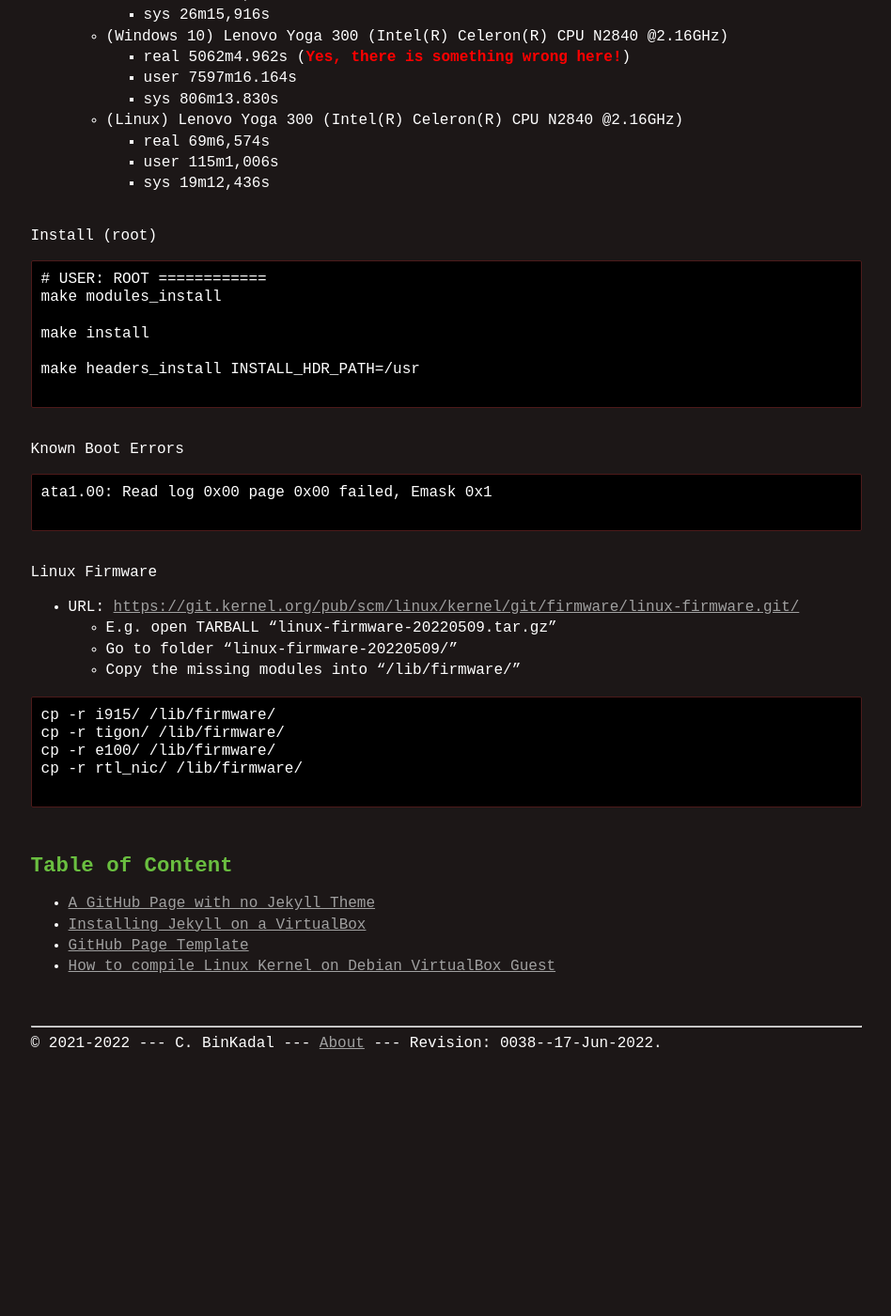
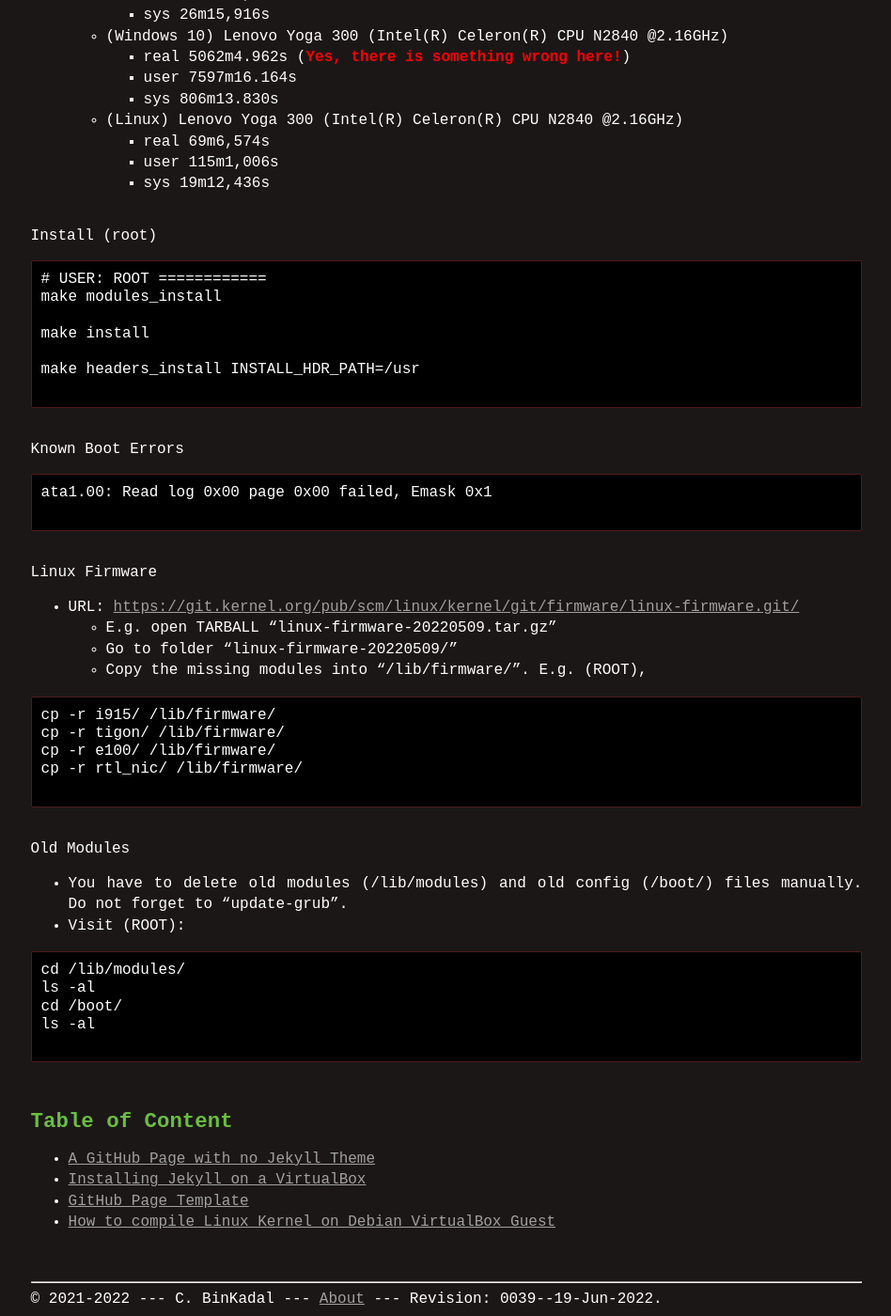
Before and after one commit to yforku/doit, a Jekyll site: the page built from 007.md, in a window 1280 px wide and 1400 px high, scrolled down 2971 px. Shown: the whole window at 94% size, without its empty margins (165-1113 px from the left). Built offline with Jekyll 4.4.1, drawn with Linux system fonts in a browser that asks for light colours; before the commit the page ends 4099 px from its top, so only the background shows below that.

Commit message:
modified:   007.pmd

````diff
--- a/007.md
+++ b/007.md
@@ -187,7 +187,7 @@ Linux Firmware
 * URL: <https://git.kernel.org/pub/scm/linux/kernel/git/firmware/linux-firmware.git/>
   * E.g. open TARBALL "linux-firmware-20220509.tar.gz"
   * Go to folder "linux-firmware-20220509/"
-  * Copy the missing modules into "/lib/firmware/"
+  * Copy the missing modules into "/lib/firmware/". E.g. (ROOT),
 
 ```
 cp -r i915/ /lib/firmware/
@@ -200,5 +200,19 @@ cp -r rtl_nic/ /lib/firmware/
 
 
 <br id="idx13">
+Old Modules
+* You have to delete old modules (/lib/modules) and old config (/boot/) files manually.
+  Do not forget to "update-grub".
+* Visit (ROOT):
+
+```
+cd /lib/modules/
+ls -al
+cd /boot/
+ls -al
+
+```
+
+<br id="idx14">
 {% include inc006.html %}
 <br>
--- a/_config.yml
+++ b/_config.yml
@@ -1,4 +1,4 @@
-version:          "0038--17-Jun-2022"
+version:          "0039--19-Jun-2022"
 copyright:        "2021-2022"
 title:            "This Is How Me Do It!"
 author:           "C. BinKadal"
````
Also changed, not shown: 004.md (+1 -1 lines), 1 other file.
